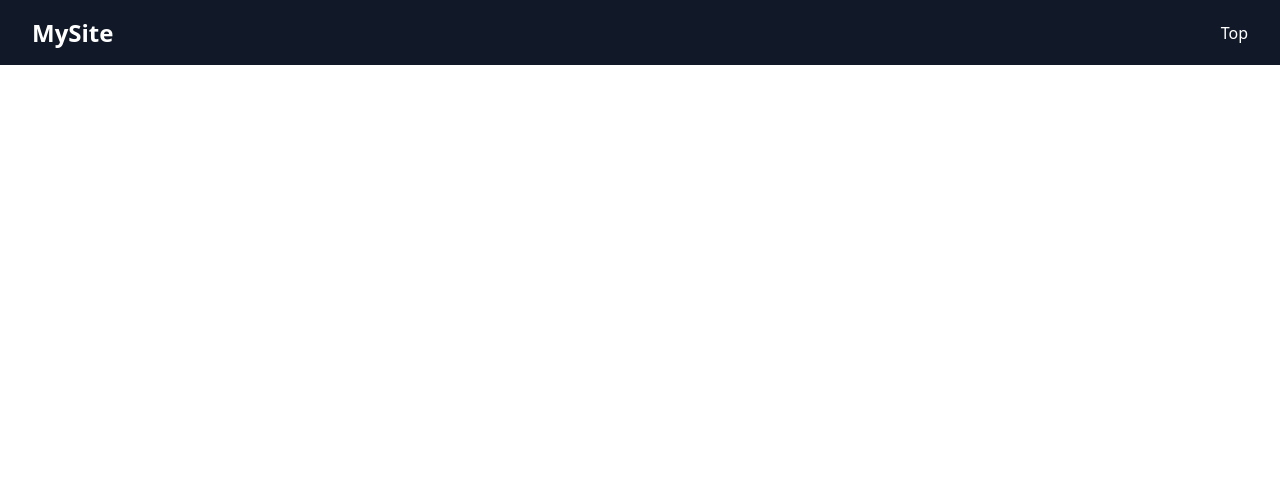
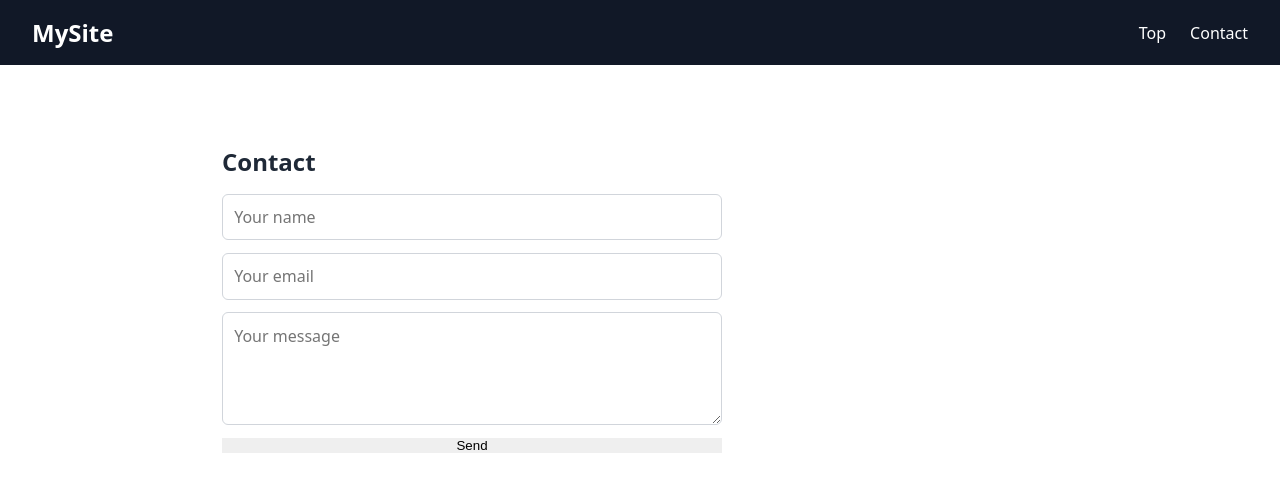
Before and after one commit to ShowkatSakib/git-landing, a React (Vite) app: page / in a window 1280 px wide. Shown: the top 492 px of the page. Built offline with nearby package versions, Linux system fonts and the light colour scheme.

Commit message:
feat: add contact section

```diff
--- a/src/App.css
+++ b/src/App.css
@@ -15,3 +15,7 @@
 
 .section { padding: 5rem 2rem; max-width: 900px; margin: 0 auto; }
 .section h2 { margin-bottom: 1rem; }
+
+.form { display: flex; flex-direction: column; gap: 0.8rem; max-width: 500px; }
+.form input, .form textarea { padding: 0.7rem; border: 1px solid #d1d5db; border-radius: 6px; font: inherit; }
+.form .btn { border: none; cursor: pointer; }
--- a/src/App.jsx
+++ b/src/App.jsx
@@ -1,11 +1,13 @@
 import './App.css'
 import Navbar from './components/Navbar'
+import Contact from './components/Contact'
 
 function App() {
   return (
     <>
       <Navbar />
       <main id="top">
+        <Contact />
       </main>
     </>
   )
--- /dev/null
+++ b/src/components/Contact.jsx
@@ -0,0 +1,20 @@
+function Contact() {
+  const handleSubmit = (e) => {
+    e.preventDefault()
+    alert('Message sent!')
+  }
+
+  return (
+    <section id="contact" className="section contact">
+      <h2>Contact</h2>
+      <form onSubmit={handleSubmit} className="form">
+        <input type="text" placeholder="Your name" required />
+        <input type="email" placeholder="Your email" required />
+        <textarea placeholder="Your message" rows="4" required />
+        <button type="submit" className="btn">Send</button>
+      </form>
+    </section>
+  )
+}
+
+export default Contact
--- a/src/components/Navbar.jsx
+++ b/src/components/Navbar.jsx
@@ -4,6 +4,7 @@ function Navbar() {
       <h2 className="logo">MySite</h2>
       <ul>
         <li><a href="#top">Top</a></li>
+        <li><a href="#contact">Contact</a></li>
       </ul>
     </nav>
   )
```
